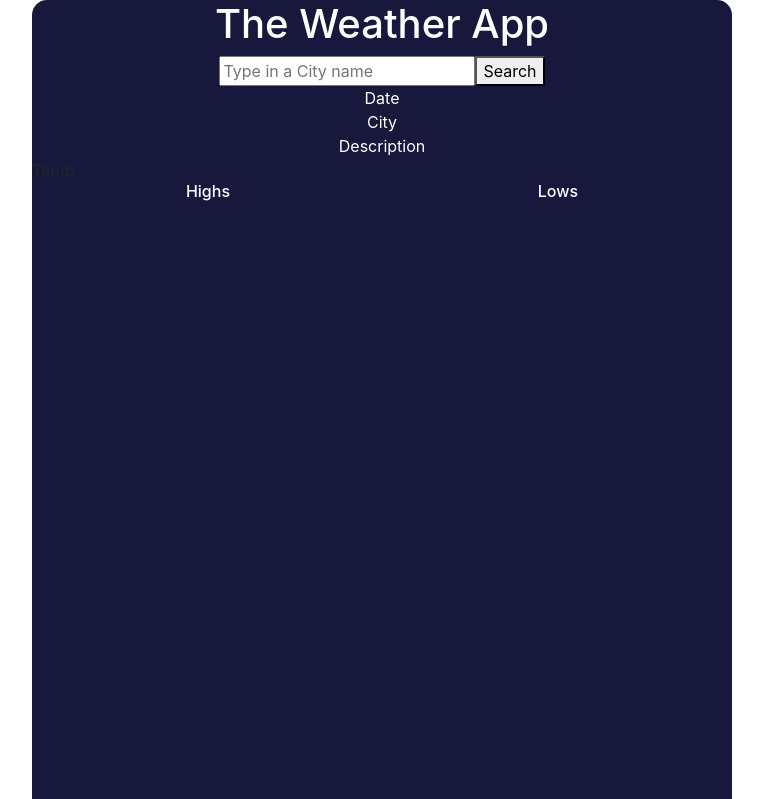
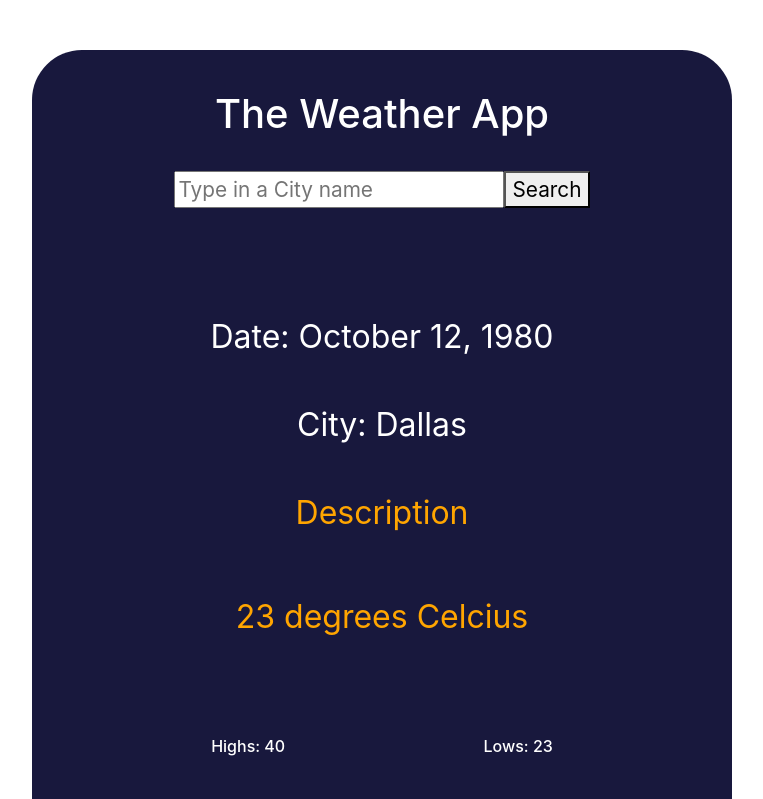
Before and after one commit to IkeGod30/myweather, a React (Create React App) app: page / in a window 1280 px wide. Shown: the top 799 px of the page, without its empty margins (258-1021 px from the left). Built offline with nearby package versions, Linux system fonts and the light colour scheme.

Commit message:
Added fake data for testing and general style update

```diff
--- /dev/null
+++ b/src/components/Data.tsx
@@ -0,0 +1,5 @@
+export const info  = [
+    {date: 'October 12, 1980', temp: '23', high: 40, low: 23, city: 'Dallas'
+
+    }
+]
--- a/src/components/Date_City/Date_City.css
+++ b/src/components/Date_City/Date_City.css
@@ -3,4 +3,10 @@
   width: 100%;
   text-align: center;
   color: white;
+  padding: 40px;
+  font-size: 2rem;
 }
+
+.date {
+  padding: 40px;
+}
--- a/src/components/Date_City/Date_City.tsx
+++ b/src/components/Date_City/Date_City.tsx
@@ -1,11 +1,12 @@
 import React from 'react';
 import './Date_City.css';
+import { info } from '../Data';
 
 const Date_City : React.FC<{}> = ()=> {
   return (
     <div className='date_city'>
-      <div className='date'>Date</div>
-      <div className='city'>City</div>
+      <div className='date'>Date: {info[0].date}</div>
+      <div className='city'>City: {info[0].city}</div>
     </div>
   )
 }
--- a/src/components/Description/Description.tsx
+++ b/src/components/Description/Description.tsx
@@ -1,10 +1,19 @@
 import React from 'react';
 import './Description.css';
+import { info } from '../Data';
 
 function Description() {
+    const style = {
+        size:  {
+            fontSize: '2rem',
+            color: 'orange'
+
+        }
+
+    }
   return (
     <div className='describe'>
-      Description
+      <p style={style.size}>Description</p>
     </div>
   )
 }
--- a/src/components/Main/Main.css
+++ b/src/components/Main/Main.css
@@ -2,8 +2,10 @@
   width: 700px;
   background-color: rgb(24, 24, 61);
   margin: auto;
-  border-radius: 15px;
-  height: 1000px;
+  margin-top: 50px;
+  border-radius: 50px;
+  height: 800px;
+  padding: 40px;
   /* display: flex;
   justify-content: space-around; */
 }
--- a/src/components/Search/Search.css
+++ b/src/components/Search/Search.css
@@ -1,4 +1,6 @@
 .searchBar {
-    display: flex;
-    justify-content: center;
+  display: flex;
+  justify-content: center;
+  margin: 25px;
+  font-size: 1.3rem;
 }
--- a/src/components/Temp/Temp.css
+++ b/src/components/Temp/Temp.css
@@ -0,0 +1,7 @@
+.reading {
+  display: flex;
+  justify-content: center;
+  font-size: 2rem;
+  color: orange;
+  padding: 40px;
+}
--- a/src/components/Temp/Temp.tsx
+++ b/src/components/Temp/Temp.tsx
@@ -1,9 +1,11 @@
-import React from 'react'
+import React from 'react';
+import './Temp.css';
+import { info } from '../Data';
 
 function Temp() {
   return (
-    <div>
-     Temp
+    <div className='reading'>
+     <p>{info[0].temp} degrees Celcius</p>
     </div>
   )
 }
--- a/src/components/Temperatures/Temperatures.css
+++ b/src/components/Temperatures/Temperatures.css
@@ -2,7 +2,7 @@
   display: flex;
   justify-content: space-around;
   align-items: center;
-  color:white;
-  /* background-color: white; */
+  color: white;
   width: 100%;
+  padding: 40px;
 }
--- a/src/components/Temperatures/Temperatures.tsx
+++ b/src/components/Temperatures/Temperatures.tsx
@@ -1,11 +1,12 @@
 import React from 'react';
 import './Temperatures.css';
+import { info } from '../Data';
 
 function Temperatures() {
   return (
     <div className='temps'>
-        <h6>Highs</h6>
-        <h6>Lows</h6>
+        <h6>Highs: {info[0].high}</h6>
+        <h6>Lows: {info[0].low}</h6>
 
     </div>
   )
```
